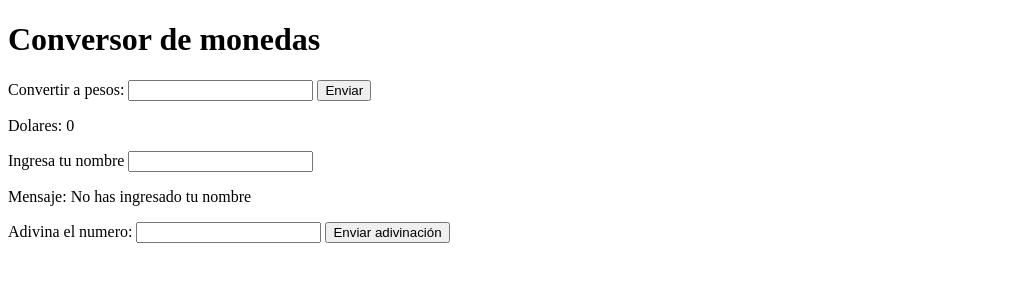
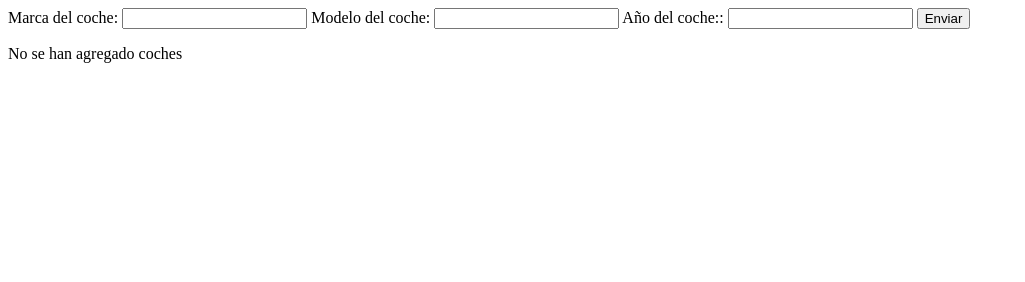
Before and after one commit to C49Ucamp/JS_Operadores, a plain HTML site: page index.html in a window 1280 px wide. Both pictures are taken after a click on the button "Enviar". Shown: the whole page, without its empty margins (0-1025 px from the left). Drawn offline with Linux system fonts and the light colour scheme.

Commit message:
Se agrega ejercicio de LocalStorage. Primer parte. Falta completar

```diff
--- a/index.html
+++ b/index.html
@@ -7,28 +7,18 @@
 </head>
 <body>
 
-<h1>Conversor de monedas</h1>
+<label for="marca">Marca del coche:</label>
+<input type="text" id="marca">
 
-<label for="pesos">Convertir a pesos:</label>
-<input type="text" id="pesos">
-<input type="button" onclick="pesos()" value="Enviar">
+<label for="modelo">Modelo del coche:</label>
+<input type="text" id="modelo">
 
-<p id="resultado">Dolares:</p>
+<label for="anio">Año del coche::</label>
+<input type="number" id="anio">
 
-<!-- Onchange--->
+<input type="button" onclick="guardarCoches()" value="Enviar">
 
-<label for="nombre"> Ingresa tu nombre</label>
-<input type="text" id="nombre">
-
-<p id="mensaje">Mensaje: No has ingresado tu nombre</p>
-
-<div class="formulario">
-    <label for="adivina"> Adivina el numero:</label>
-    <input type="text" id="adivina" class="adivina">
-    <input type="submit" value="Enviar adivinación" class="enviaradivina" id="enviaradivina" onclick="adivina()">
-</div>
-
-<p id="result"></p>
+<p id="lista"></p>
 
 <script src="index.js" ></script>
 </body>
--- a/index.js
+++ b/index.js
@@ -1,38 +1,80 @@
 console.log("Hola mundo");
 
-function pesos(){
-  let pesos = document.getElementById("pesos").value
-  let dolar = 17
-  let res = document.getElementById("resultado")
+let coches = [
+ {
+  marca: "Toyota",
+  modelo: "Corolla",
+  anio: 2015
+ },
+  {
+  marca: "Nissan",
+  modelo: "Versa",
+  anio: 2022
+ }, {
+  marca: "Chevrolet",
+  modelo: "Aveo",
+  anio: 2027
+ }
+]
 
-  res.innerHTML = "Dolares: " + (pesos / dolar)
+localStorage.setItem("lista", JSON.stringify(coches))
+
+let recibirCoches = localStorage.getItem("lista")
+console.log(recibirCoches)
+console.log(typeof(recibirCoches))
+console.log("----------")
+let objeto = JSON.parse(recibirCoches)
+console.log(objeto)
+
+
+function guardarCoches(){
+
+ let marca = document.getElementById("marca").value;
+ let modelo = document.getElementById("modelo").value;
+  let anio  = document.getElementById("anio").value;
+
+    let inputValues = ({
+    "marca": marca,
+    "modelo": modelo,
+    "anio": anio
+  })
+
+
+  console.log("Entrada a guardar datos")
+
+  let datos = JSON.parse(localStorage.getItem("lista")) ? JSON.parse(localStorage.getItem("lista")) : []
+
+  console.log(datos)
+
+  localStorage.setItem("lista", JSON.stringify(datos))
+
+  datos.push(inputValues)
+
+
+  // let miscoches = localStorage.setItem("lista", JSON.stringify(coches))
+  // let cochesObj = JSON.parse(miscoches)
+
+
+  recuperarDatos()
+
 }
 
+function recuperarDatos(){
+  console.log("Entrada a recuperar datos")
+  if((localStorage.marca != undefined) && (localStorage.modelo != undefined) && (localStorage.anio !=undefined)){
+    let lista = document.getElementById("lista")
+    let datos = JSON.parse(localStorage.getItem("lista")) ? JSON.parse(localStorage.getItem("lista")) : []
+    lista.innerHTML = ''
+    datos.forEach(element => {
+       console.log(element)
+       lista.innerHTML += `
+       <p> ${element.marca}</p>
+       <p> ${element.modelo}</p>
+       <p> ${element.anio}</p>
+       `
+    });
 
-document.addEventListener('DOMContentLoaded', function(){
-  let nombre = document.getElementById("nombre")
-  let mensaje = document.getElementById("mensaje")
-
-  nombre.onchange = function(){
-    mensaje.textContent = "Mensaje: Tu nombre es " + nombre.value;
-  }
-} )
-
-let y = Math.floor(Math.random() * 10 + 1);
-let adivinar = 1;
-
-function adivina(){
-  let x = document.getElementById("adivina").value;
-  if(x == y){
-    console.log("acertaste"+ x + "=" + y)
-    document.getElementById("result").innerHTML = "¡Acertaste!"
-  } else if (x > y){
-    adivinar++;
-    console.log("Intenta con un número más pequeño"+ x + "=" + y);
-    document.getElementById("result").innerHTML = "Intenta un número más pequeño"
   } else {
-    adivinar++;
-    console.log("Intenta un número más grande"+ x + "=" + y)
-    document.getElementById("result").innerHTML = "Intenta un número más grande"
+    document.getElementById("lista").innerHTML = "No se han agregado coches"
   }
 }
```
